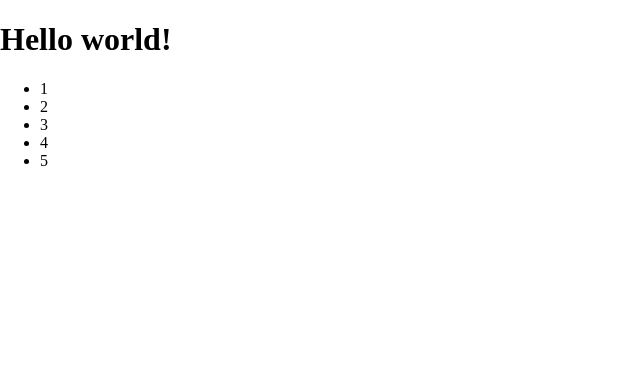
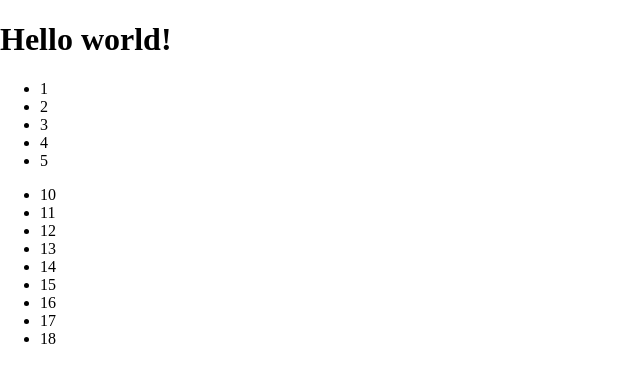
Before and after one commit to AndrijMih/test-repo, a plain HTML site: page index.html in a window 1280 px wide. Shown: the whole page, without its empty margins (0-640 px from the left). Drawn offline with Linux system fonts and the light colour scheme.

Commit message:
Commit1 in test-br1

```diff
--- a/index.html
+++ b/index.html
@@ -1,5 +1,6 @@
 <!DOCTYPE html>
 <html lang="en">
+
 <head>
   <meta charset="UTF-8" />
   <meta name="viewport" content="width=device-width, initial-scale=1.0" />
@@ -16,5 +17,17 @@
     <li>4</li>
     <li>5</li>
   </ul>
+  <ul>
+    <li>10</li>
+    <li>11</li>
+    <li>12</li>
+    <li>13</li>
+    <li>14</li>
+    <li>15</li>
+    <li>16</li>
+    <li>17</li>
+    <li>18</li>
+  </ul>
 </body>
+
 </html>
```
Lines whose indentation alone changed are shown as unchanged.
